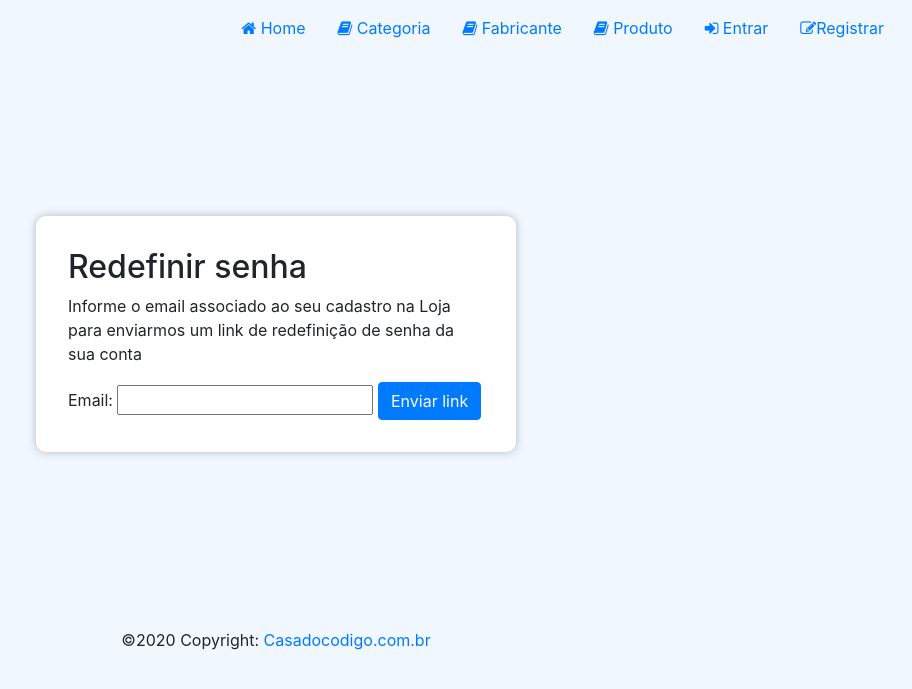
After one commit to BeatrizMariaPessoa/PSI_Comercio_digital, a Django app: page /password_reset/ in a window 1280 px wide. The commit adds this page. Shown: the top 689 px of the page, without its empty margins (364-1276 px from the left). Run offline with Django 4.2, Linux system fonts and the light colour scheme; some libraries are stand-ins or nearby versions.

Commit message:
serviço de email finalizado

```diff
--- a/refeito/loja/static/css/home.css
+++ b/refeito/loja/static/css/home.css
@@ -7,3 +7,23 @@ body{
 #content form button{
     width: 100%;
 }
+
+
+
+.mainautenticacao{
+    margin: 10em 0;
+}
+
+.section-autenticacao{
+    margin-top: 50px;
+    margin-bottom: 50px;
+    padding: 20px;
+    background-color: #fff;
+    border-radius: 10px;
+    box-shadow: 0px 0px 10px 0px #00000040;
+    display: flex;
+    flex-direction: column;
+    width: 30em;
+    padding: 2em;
+    margin: 0 auto;
+}
--- a/refeito/loja/templates/auth/auth.html
+++ b/refeito/loja/templates/auth/auth.html
@@ -22,8 +22,9 @@
                         {% endfor %}
                     </div>
                     {% endfor %}
-                <a href="{{link_href}}" style="display: block; text-align: center; margin-bottom: 20px;">{{link_text}}</a>
-                <button type="submit" class="btn btn-primary">{{button_text}}</button>
+                    <button type="submit" class="btn btn-primary">{{button_text}}</button>
+                    <a href="{% url 'password_reset' %}" class="text-center mt-2 mb-2" style="display: block;">Esqueci minha senha</a>
+                    <a href="{{link_href}}" style="display: block; text-align: center; margin-bottom: 20px;">{{link_text}}</a>
             </form>
         </div></div></div>
 {% endblock %}
--- /dev/null
+++ b/refeito/loja/templates/auth/password_reset.html
@@ -0,0 +1,21 @@
+{% extends "base.html" %}
+{% load static %}
+{% block title %}{{ title }}{% endblock %}
+{% block styles %}
+<link rel="stylesheet" href="{% static 'css/home.css' %}">
+{% endblock %}
+{% block content %}
+  <main class="mainautenticacao">
+    <section class="section-autenticacao">
+      <h2 class="h2-autenticacao">Redefinir senha</h2>
+      <p>Informe o email associado ao seu cadastro na Loja para enviarmos um link de redefinição de senha da sua conta</p>
+
+      <form method="POST" action="{% url 'password_reset' %}" class="password_reset">
+        {% csrf_token %}
+        {{ form }}
+        <button class="btn btn-primary" type="submit">Enviar link</button>
+      </form>
+
+    </section>
+  </main>
+{% endblock content %}
--- /dev/null
+++ b/refeito/loja/templates/auth/password_reset_email.html
@@ -0,0 +1,6 @@
+{% autoescape off %}
+Hi {{ user.nome }},
+Por favor clique no link abaixo para redefinir sua senha:
+http://127.0.0.1:8000{% url 'password_reset_confirm' uidb64=uid token=token %}
+Se você não solicitou a redefinição de senha, por favor ignore este email.
+{% endautoescape %}
--- /dev/null
+++ b/refeito/loja/templates/auth/password_reset_subject.txt
@@ -0,0 +1 @@
+Password Reset on Loja
```
Also changed, not shown: refeito/loja/templates/auth/password_reset_complete.html (added, +14 -0 lines), refeito/loja/templates/auth/password_reset_confirm.html (added, +25 -0 lines), refeito/loja/templates/auth/password_reset_done.html (added, +14 -0 lines), refeito/loja/urls/AuthUrls.py (+25 -0 lines), refeito/lojaAdmin/settings/settings.py (+8 -0 lines), refeito/lojaAdmin/db.sqlite3.
